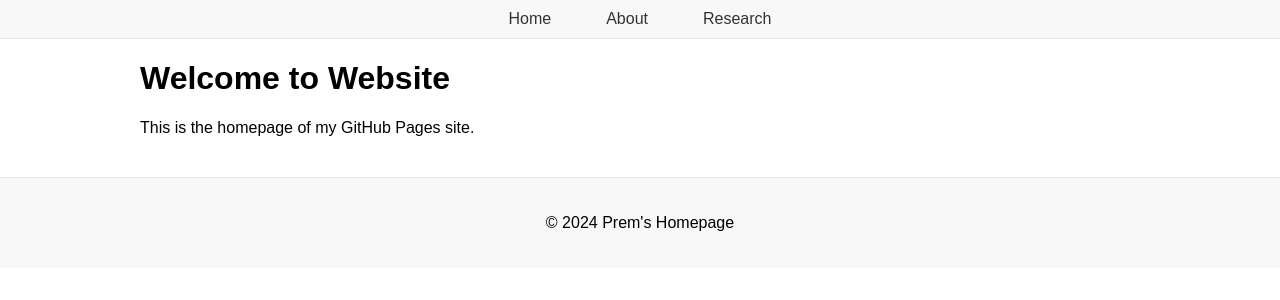
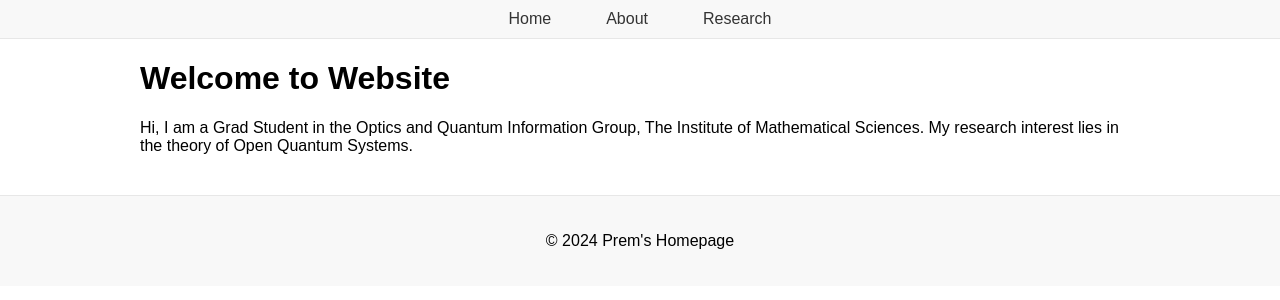
Before and after one commit to prem314/prem314.github.io, a Jekyll site: the page built from index.md, in a window 1280 px wide. Shown: the top 300 px of the page. Built offline with Jekyll 4.4.1, drawn with Linux system fonts in a browser that asks for light colours.

Commit message:
Update index.md

```diff
--- a/index.md
+++ b/index.md
@@ -5,4 +5,4 @@ title: Home
 
 # Welcome to Website
 
-This is the homepage of my GitHub Pages site.
+Hi, I am a Grad Student in the Optics and Quantum Information Group, The Institute of Mathematical Sciences. My research interest lies in the theory of Open Quantum Systems.
```
